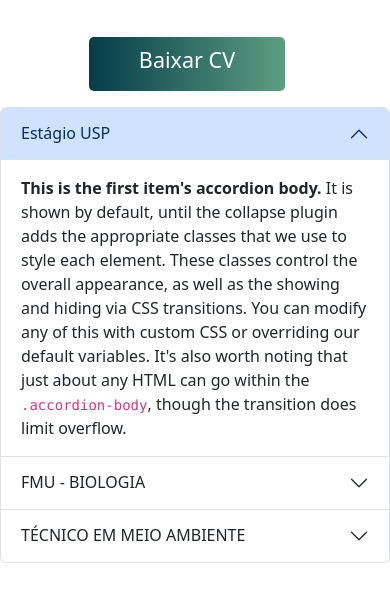
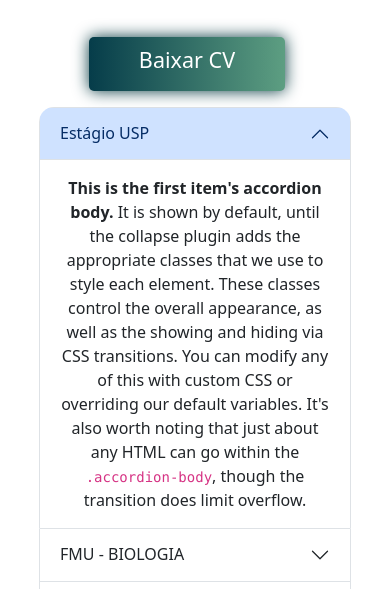
Before and after one commit to vivski/portfoliorafa, a website: page index.html in a window 390 px wide. Shown: the part 903-1492 px from the top of the page. Drawn offline with Linux system fonts and the light colour scheme.

Commit message:
.buttons
botoes

```diff
--- a/scss/components/_buttons.scss
+++ b/scss/components/_buttons.scss
@@ -0,0 +1,40 @@
+@use '../custom' as *;
+@use '../components/mixins' as *;
+
+.download-btn {
+    display: inline-block;
+    padding: 10px 50px;
+    font-size: 16px;
+    color: white;
+    background-color: $verde-lago;
+    border: none;
+    border-radius: 5px;
+    text-decoration: none;
+    cursor: pointer;
+    box-shadow: 0 0 1rem $dark-blue;
+}
+
+.download-btn:hover {
+    // background-color: #0056b3;
+    background-color: $dark-blue;
+
+}
+
+@media (max-width: 768px) {
+    .download-btn {
+        @include gradient;
+        display: inline-block;
+        padding: 10px 50px;
+        font-size: 16px;
+        color: white;
+        background-color: #007bff;
+        border: none;
+        border-radius: 5px;
+        text-decoration: none;
+        cursor: pointer;
+        box-shadow: 0 0 1rem $dark-blue;
+    }
+    .download-btn:hover {
+        background-color: #0056b3;
+    }
+}
--- a/scss/sections/_experience.scss
+++ b/scss/sections/_experience.scss
@@ -0,0 +1,12 @@
+@use '../custom' as *;
+@use '../components/mixins' as *;
+.accordion{
+   text-align: center;
+   width: 80%;
+   margin: 0 auto;
+
+
+   border-radius: 15px;
+   overflow: hidden;
+
+}
--- a/scss/sections/_navbar.scss
+++ b/scss/sections/_navbar.scss
@@ -9,9 +9,14 @@
     padding: 0 0.7rem;
 
     a {
-      color: $white;
+      // color: $white;
+      color: white;
       text-transform: capitalize;
       font-weight: 600;
     }
+    a:hover{
+      color: $dark-blue;
+    }
+
   }
 }
--- a/scss/sections/_sobremim.scss
+++ b/scss/sections/_sobremim.scss
@@ -24,22 +24,23 @@
         height: auto;}
         }
     }
-    .download-btn {
-        @include gradient;
-        display: inline-block;
-        padding: 10px 50px;
-        font-size: 16px;
-        color: white;
-        background-color: #007bff;
-        border: none;
-        border-radius: 5px;
-        text-decoration: none;
-        cursor: pointer;
-    }
+    // .download-btn {
+    //     @include gradient;
+    //     display: inline-block;
+    //     padding: 10px 50px;
+    //     font-size: 16px;
+    //     color: white;
+    //     background-color: #007bff;
+    //     border: none;
+    //     border-radius: 5px;
+    //     text-decoration: none;
+    //     cursor: pointer;
+    //     box-shadow: 0 0 1rem $dark-blue;
+    // }
 
-    .download-btn:hover {
-        background-color: #0056b3;
-    }
+    // .download-btn:hover {
+    //     background-color: #0056b3;
+    // }
 }
 
 .icone-sobre {
@@ -69,19 +70,21 @@
 }
 
 
-.download-btn {
-    @include gradient;
-    display: inline-block;
-    padding: 10px 50px;
-    font-size: 16px;
-    color: white;
-    background-color: #007bff;
-    border: none;
-    border-radius: 5px;
-    text-decoration: none;
-    cursor: pointer;
-}
+// .download-btn {
+//     display: inline-block;
+//     padding: 10px 50px;
+//     font-size: 16px;
+//     color: white;
+//     background-color: #007bff;
+//     border: none;
+//     border-radius: 5px;
+//     text-decoration: none;
+//     cursor: pointer;
+//     box-shadow: 0 0 1rem $dark-blue;
+// }
 
-.download-btn:hover {
-    background-color: #0056b3;
-}
+// .download-btn:hover {
+//     // background-color: #0056b3;
+//     color: $black;
+
+// }
```
Also changed, not shown: assets/css/style.css, 1 other file.
